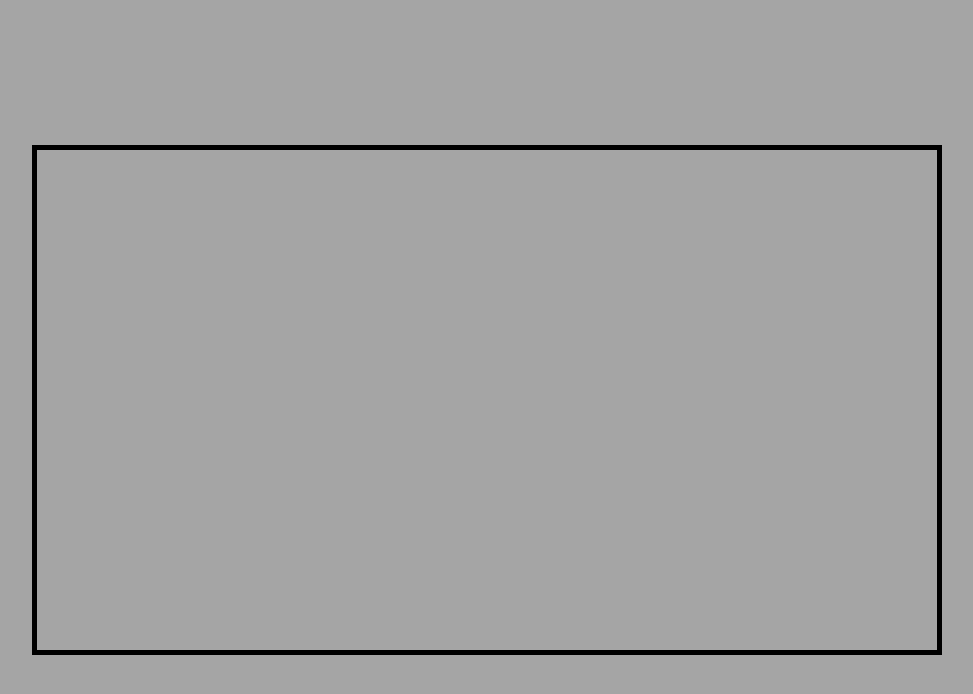
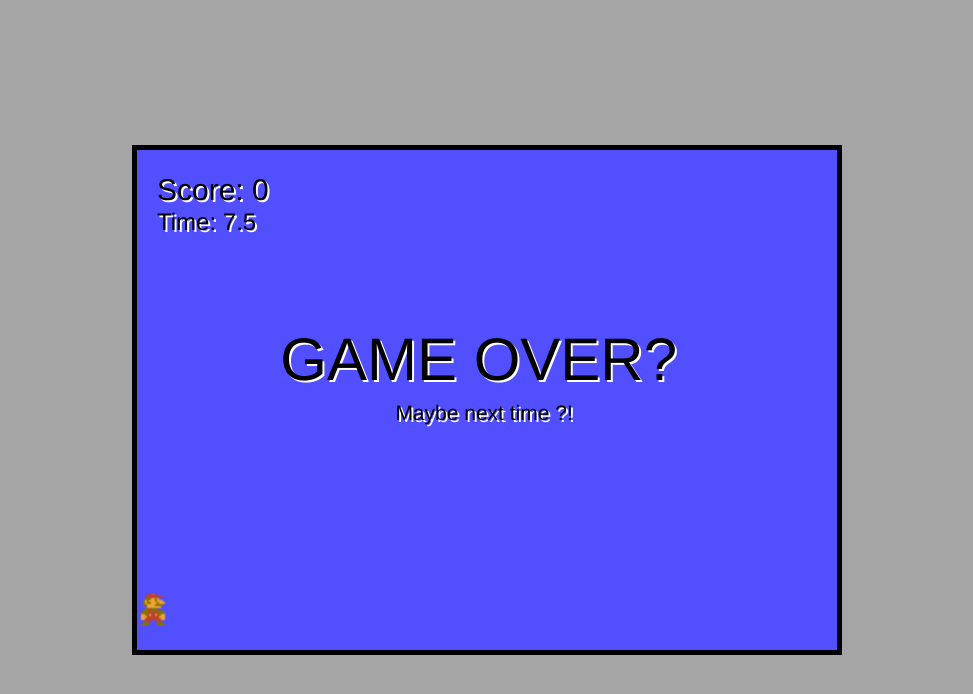
Before and after one commit to shlomiNugarker/Mario-javascript-and-typescript, a website with bundled scripts: page index.html in a window 1280 px wide. Shown: the whole page, without its empty margins (153-1126 px from the left). Built offline with nearby package versions, Linux system fonts and the light colour scheme.

Commit message:
added Input, Background ,UI, and PlayerStates

```diff
--- /dev/null
+++ b/src/UI.ts
@@ -0,0 +1,61 @@
+import { Game } from './main'
+
+export class UI {
+  game: Game
+  fontFamily: string
+  fontSize: number
+
+  constructor(game: Game) {
+    this.game = game
+    this.fontSize = 30
+    this.fontFamily = 'Helvetica'
+  }
+  draw(context: CanvasRenderingContext2D) {
+    context.save()
+
+    context.shadowOffsetX = 2
+    context.shadowOffsetY = 2
+    context.shadowColor = 'white'
+    context.shadowBlur = 0
+
+    context.font = this.fontSize + 'px ' + this.fontFamily
+    context.textAlign = 'left'
+    context.fillStyle = this.game.fontColor
+    // score
+    context.fillText('Score: ' + this.game.score, 20, 50)
+    // timer
+    context.font = this.fontSize * 0.8 + 'px ' + this.fontFamily
+    context.fillText('Time: ' + (this.game.time * 0.001).toFixed(1), 20, 80)
+    // game over massage
+    if (this.game.gameOver) {
+      context.textAlign = 'center'
+      context.font = this.fontSize * 2 + 'px ' + this.fontFamily
+      if (this.game.score > 5) {
+        context.fillText(
+          'Nice work !',
+          this.game.width * 0.5,
+          this.game.height * 0.5 - 20
+        )
+        context.font = this.fontSize * 0.7 + 'px ' + this.fontFamily
+        context.fillText(
+          ':)',
+          this.game.width * 0.5,
+          this.game.height * 0.5 + 20
+        )
+      } else {
+        context.fillText(
+          'GAME OVER? ',
+          this.game.width * 0.5,
+          this.game.height * 0.5 - 20
+        )
+        context.font = this.fontSize * 0.7 + 'px ' + this.fontFamily
+        context.fillText(
+          'Maybe next time ?! ',
+          this.game.width * 0.5,
+          this.game.height * 0.5 + 20
+        )
+      }
+    }
+    context.restore()
+  }
+}
--- /dev/null
+++ b/src/background.ts
@@ -0,0 +1,97 @@
+import { Game } from './main'
+
+export class Sky {
+  game: Game
+  height: number
+  width: number
+  speedModifier: number
+  image: HTMLImageElement
+  x: number
+  y: number
+  frameX: number
+  frameY: number
+  maxFrame: number
+
+  constructor(
+    game: Game,
+    width: number,
+    height: number,
+    speedModifier: number,
+    image: HTMLImageElement,
+    frameX: number,
+    frameY: number,
+    x = 0,
+    y = 0,
+    maxFrame = 0
+  ) {
+    this.game = game
+    this.width = width
+    this.height = height
+    this.speedModifier = speedModifier
+    this.image = image
+    this.x = x
+    this.y = y
+
+    this.frameX = frameX // frames to choose from sprite img
+    this.frameY = frameY
+    this.maxFrame = maxFrame
+  }
+
+  update() {
+    if (this.x < -this.width) this.x = 0
+    else this.x -= this.game.speed * this.speedModifier
+  }
+  draw(context: CanvasRenderingContext2D) {
+    // draw the image twice for endless moving ?
+    const widthPxl = this.game.width / this.width
+    const heightPxl = this.game.height / this.height
+
+    for (let i = 0; i < widthPxl; i++) {
+      for (let j = 0; j < heightPxl; j++) {
+        context.drawImage(
+          this.image,
+          this.frameX * this.width,
+          this.frameY * this.height,
+          this.width,
+          this.height,
+          this.x + i * this.width,
+          this.y + j * this.height,
+          this.width,
+          this.height
+        )
+      }
+    }
+  }
+}
+
+export class Background {
+  game: Game
+  width: number
+  height: number
+  tiles: HTMLImageElement
+  backgroundLayers: Sky[]
+  sky: Sky
+
+  constructor(game: Game) {
+    this.game = game
+    this.width = 1667
+    this.height = 500
+
+    this.tiles = document.getElementById('tiles') as HTMLImageElement
+
+    this.sky = new Sky(this.game, 16, 16, 0, this.tiles, 9, 7)
+
+    this.backgroundLayers = [this.sky]
+  }
+
+  update() {
+    this.backgroundLayers.forEach((layer) => {
+      layer.update()
+    })
+  }
+  draw(context: CanvasRenderingContext2D) {
+    this.backgroundLayers.forEach((layer) => {
+      layer.draw(context)
+    })
+  }
+}
--- a/src/input.ts
+++ b/src/input.ts
@@ -7,5 +7,35 @@ export class InputHandler {
   constructor(game: Game) {
     this.keys = []
     this.game = game
+    window.addEventListener('keydown', (ev) => {
+      if (
+        (ev.key === 'ArrowDown' ||
+          ev.key === 'ArrowUp' ||
+          ev.key === 'ArrowLeft' ||
+          ev.key === 'ArrowRight' ||
+          ev.key === 'ArrowEnter' ||
+          ev.key === ' ' ||
+          ev.key === 'Enter') &&
+        this.keys.indexOf(ev.key) === -1
+      ) {
+        this.keys.push(ev.key)
+        console.log(this.keys)
+      }
+    })
+
+    window.addEventListener('keyup', (ev) => {
+      if (
+        ev.key === 'ArrowDown' ||
+        ev.key === 'ArrowUp' ||
+        ev.key === 'ArrowLeft' ||
+        ev.key === 'ArrowRight' ||
+        ev.key === 'ArrowEnter' ||
+        ev.key === ' ' ||
+        ev.key === 'Enter'
+      ) {
+        this.keys.splice(this.keys.indexOf(ev.key), 1)
+        console.log(this.keys)
+      }
+    })
   }
 }
--- a/src/main.ts
+++ b/src/main.ts
@@ -1,32 +1,73 @@
-import { Player } from './player'
+import { Background } from './background'
+import { InputHandler } from './input'
+import { Player } from './mario/player'
+import { UI } from './UI'
 
 const canvas = <HTMLCanvasElement>document.getElementById('canvas')
 const ctx = canvas.getContext('2d')!
-canvas.width = 900
+canvas.width = 700
 canvas.height = 500
 
 export class Game {
   width: number
   height: number
   groundMargin: number
+  speed: number
+  maxSpeed: number
+  debug: boolean
+  input: InputHandler
+  enemies: any[]
+  enemyTimer: number
+  enemyInterval: number
+  score: number
+  time: number
+  maxTime: number
+  gameOver: boolean
+  fontColor: string
   player: Player
+  UI: UI
+  background: any
 
   constructor(width: number, height: number) {
     this.width = width
     this.height = height
-    this.groundMargin = 20
+    this.groundMargin = 40
+    this.speed = 0
+    this.maxSpeed = 3
     this.player = new Player(this)
+    this.background = new Background(this)
+    this.input = new InputHandler(this)
+    this.UI = new UI(this)
+    this.enemies = []
+    this.enemyTimer = 0
+    this.enemyInterval = 1000
+    this.debug = false
+    this.score = 0
+    this.fontColor = 'black'
+    this.time = 0
+    this.maxTime = 2000
+    this.gameOver = false
+    this.player.currentState = this.player.states[3]
+    this.player.currentState.enter()
   }
 
-  update(_deltaTime: number) {}
-
+  update(deltaTime: number) {
+    this.time += deltaTime
+    if (this.time > this.maxTime) this.gameOver = true
+    this.background.update()
+    this.player.update(this.input.keys, deltaTime)
+    // handleEnemies ?
+  }
   draw(context: CanvasRenderingContext2D) {
+    this.background.draw(context)
     this.player.draw(context)
+    this.UI.draw(context)
   }
   addEnemy() {}
 }
 
 const game = new Game(canvas.width, canvas.height)
+
 let lastTime = 0
 
 function animate(timeStamp: number) {
--- /dev/null
+++ b/src/mario/player.ts
@@ -0,0 +1,116 @@
+import { Game } from '../main'
+import { Diving, Falling, Jumping, Running, Standing } from './playerState'
+
+export class Player {
+  game: Game
+  width: number
+  height: number
+  x: number
+  y: number
+  vy: number
+  image: HTMLImageElement
+  frameX: number
+  frameY: number
+  maxFrame: number
+  fps: number
+  frameInterval: number
+  frameTimer: number
+  speed: number
+  maxSpeed: number
+  states: any[]
+  currentState: any | undefined
+  weight: number
+
+  constructor(game: Game) {
+    this.game = game
+    this.width = 16 // & height of the player Depends on the sprite img
+    this.height = 16
+    this.x = 0
+    this.y = this.game.height - this.height - this.game.groundMargin
+    this.vy = 0 // vertical y
+    this.weight = 1
+    this.image = document.getElementById('sprite') as HTMLImageElement
+
+    this.frameX = 0 // frames to choose player sprite img
+    this.frameY = 0
+    this.maxFrame = 0
+
+    this.fps = 20
+    this.frameInterval = 1000 / this.fps
+    this.frameTimer = 0
+
+    this.speed = 0
+    this.maxSpeed = 4
+
+    this.states = [
+      new Standing(this.game),
+      new Running(this.game),
+      new Jumping(this.game),
+      new Falling(this.game),
+      new Diving(this.game),
+    ]
+  }
+
+  update(input: string[], deltaTime: number) {
+    if (this.currentState) this.currentState.handleInput(input)
+    this.x += this.speed
+    // handle input also here for moving with all states
+    if (input.includes('ArrowRight') && this.currentState !== this.states[4])
+      this.speed = this.maxSpeed
+    else if (
+      input.includes('ArrowLeft') &&
+      this.currentState !== this.states[4]
+    )
+      this.speed = -this.maxSpeed
+    //
+    else this.speed = 0
+    // horizontal boundaries
+    if (this.x < 0) this.x = 0
+    if (this.x > this.game.width - this.width)
+      this.x = this.game.width - this.width
+    // vertical movement
+    this.y += this.vy
+    if (!this.onGround()) this.vy += this.weight
+    else this.vy = 0
+    // vertical boundaries
+    if (this.y > this.game.height - this.height - this.game.groundMargin)
+      this.y = this.game.height - this.height - this.game.groundMargin
+
+    // sprite animation:
+    if (this.frameTimer > this.frameInterval) {
+      this.frameTimer = 0
+      if (this.frameX < this.maxFrame) this.frameX++
+      else {
+        if (this.currentState === this.states[2]) this.frameX = 5
+        else if (this.currentState === this.states[3]) this.frameX = 5
+        else this.frameX = 0
+      }
+    } else {
+      this.frameTimer += deltaTime
+    }
+  }
+  draw(context: CanvasRenderingContext2D) {
+    if (this.game.debug)
+      context.strokeRect(this.x, this.y, this.width, this.height)
+
+    context.drawImage(
+      this.image,
+      this.frameX * this.width,
+      this.frameY * this.height,
+      this.width,
+      this.height,
+      this.x,
+      this.y,
+      this.width * 2,
+      this.height * 2
+    )
+  }
+  onGround() {
+    return this.y >= this.game.height - this.height - this.game.groundMargin
+  }
+  setState(state: number, speed: number) {
+    this.currentState = this.states[state]
+    this.game.speed = this.game.maxSpeed * speed
+    if (this.currentState) this.currentState.enter()
+  }
+}
--- /dev/null
+++ b/src/mario/playerState.ts
@@ -0,0 +1,129 @@
+import { Game } from '../main'
+
+// enum:
+const states = {
+  STANDING: 0,
+  RUNNING: 1,
+  JUMPING: 2,
+  FALLING: 3,
+  DIVING: 4,
+}
+
+export class State {
+  state: string
+  game: Game
+
+  constructor(state: string, game: Game) {
+    this.state = state
+    this.game = game
+  }
+}
+
+export class Standing extends State {
+  constructor(game: Game) {
+    super('STANDING', game)
+  }
+  enter() {
+    this.game.player.frameX = 0
+    this.game.player.maxFrame = 0
+    this.game.player.frameY = 5.5
+  }
+
+  handleInput(input: string[]) {
+    if (input.includes('ArrowLeft') || input.includes('ArrowRight')) {
+      this.game.player.setState(states.RUNNING, 1)
+    } else if (input.includes('ArrowUp')) {
+      this.game.player.setState(states.JUMPING, 1)
+    } else if (input.includes('Enter')) {
+      //
+    }
+  }
+}
+
+export class Running extends State {
+  constructor(game: Game) {
+    super('RUNNING', game)
+  }
+  enter() {
+    this.game.player.frameX = 0
+    this.game.player.maxFrame = 3
+    this.game.player.frameY = 5.5
+  }
+
+  handleInput(input: string[]) {
+    if (
+      input.includes('ArrowDown') &&
+      !input.includes('ArrowLeft') &&
+      !input.includes('ArrowRight')
+    ) {
+      this.game.player.setState(states.STANDING, 0)
+    } else if (input.includes('ArrowUp')) {
+      this.game.player.setState(states.JUMPING, 1)
+    } else if (input.includes('Enter')) {
+      //
+    } else if (!input.length) {
+      this.game.player.setState(states.STANDING, 0)
+    }
+  }
+}
+
+export class Jumping extends State {
+  constructor(game: Game) {
+    super('JUMPING', game)
+  }
+  enter() {
+    if (this.game.player.onGround()) this.game.player.vy -= 27
+    this.game.player.frameX = 5
+    this.game.player.maxFrame = 0
+    this.game.player.frameY = 5.5
+  }
+
+  handleInput(input: string[]) {
+    if (this.game.player.vy > this.game.player.weight) {
+      this.game.player.setState(states.FALLING, 1)
+    } else if (input.includes('Enter')) {
+      //
+    } else if (input.includes('ArrowDown')) {
+      this.game.player.setState(states.DIVING, 0)
+    }
+  }
+}
+
+export class Falling extends State {
+  constructor(game: Game) {
+    super('FALLING', game)
+  }
+  enter() {
+    this.game.player.frameX = 5
+    this.game.player.maxFrame = 0
+    this.game.player.frameY = 5.5
+  }
+
+  handleInput(input: string[]) {
+    if (this.game.player.onGround()) {
+      this.game.player.setState(states.RUNNING, 1)
+    } else if (input.includes('ArrowDown')) {
+      this.game.player.setState(states.DIVING, 0)
+    }
+  }
+}
+
+export class Diving extends State {
+  constructor(game: Game) {
+    super('DIVING', game)
+  }
+  enter() {
+    this.game.player.frameX = 0
+    this.game.player.maxFrame = 0
+    this.game.player.frameY = 5.5
+    this.game.player.vy = 15
+  }
+
+  handleInput(input: string[]) {
+    if (this.game.player.onGround()) {
+      this.game.player.setState(states.RUNNING, 1)
+    } else if (input.includes('Enter') && this.game.player.onGround()) {
+      //
+    }
+  }
+}
--- a/src/player.ts
+++ /dev/null
@@ -1,66 +0,0 @@
-import { Game } from './main'
-
-export class Player {
-  game: Game
-  width: number
-  height: number
-  x: number
-  y: number
-  image: HTMLImageElement | undefined
-  speed: number
-  maxSpeed: number
-  vy: number
-  weight: number
-  states: any[]
-  currentState: undefined
-  frameX: number
-  frameY: number
-  maxFrame: number
-  fps: number
-  frameInterval: number
-  frameTimer: number
-  gameSpeed: number | undefined
-
-  constructor(game: Game) {
-    this.game = game
-    this.width = 223.5
-    this.height = 447
-    this.x = 0
-    // this.y = this.game.height - this.height - this.game.groundMargin
-    this.y = this.game.height - this.height / 5 - this.game.groundMargin
-    this.vy = 0 // vertical y
-    this.weight = 1
-    this.image = document.getElementById('player') as
-      | HTMLImageElement
-      | undefined
-
-    this.frameX = 0 // frames to choose player sprite img
-    this.frameY = 0
-    this.maxFrame = 0
-
-    this.fps = 20
-    this.frameInterval = 1000 / this.fps
-    this.frameTimer = 0
-
-    this.speed = 0
-    this.maxSpeed = 4
-
-    this.states = []
-  }
-
-  update(_input: string[], _deltaTime: number) {}
-  draw(context: CanvasRenderingContext2D) {
-    if (this.image)
-      context.drawImage(
-        this.image,
-        this.frameX * this.width,
-        this.frameY * this.height,
-        this.width,
-        this.height,
-        this.x,
-        this.y,
-        this.width, // size of the player
-        this.height
-      )
-  }
-}
--- a/style.css
+++ b/style.css
@@ -18,6 +18,9 @@ body {
   max-height: 100%;
 }
 
-#player {
+#sprite,
+#points,
+#font,
+#tiles {
   display: none;
 }
```
Also changed, not shown: index.html (+5 -2 lines), src/playerState.ts (deleted, +0 -63 lines), README.md.
